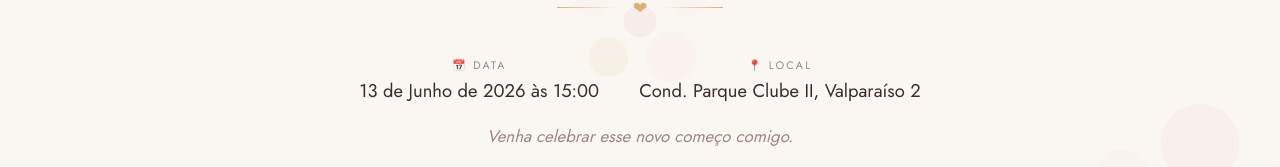
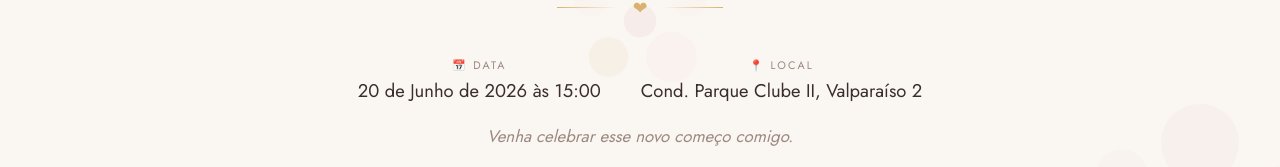
Before and after one commit to leohssjr/convite, a React (Vite) app: page / in a window 1280 px wide. Shown: the part 389-556 px from the top of the page. Built offline with nearby package versions, Linux system fonts and the light colour scheme; a web font is replaced by a local one.

Commit message:
fix: alterando data

```diff
--- a/src/pages/Home.jsx
+++ b/src/pages/Home.jsx
@@ -18,7 +18,7 @@ export default function Home() {
         <div className="hero-info">
           <div className="info-item">
             <p className="info-label">📅 Data</p>
-            <p className="info-value">13 de Junho de 2026 às 15:00</p>
+            <p className="info-value">20 de Junho de 2026 às 15:00</p>
           </div>
           <div className="info-item">
             <p className="info-label">📍 Local</p>
```
